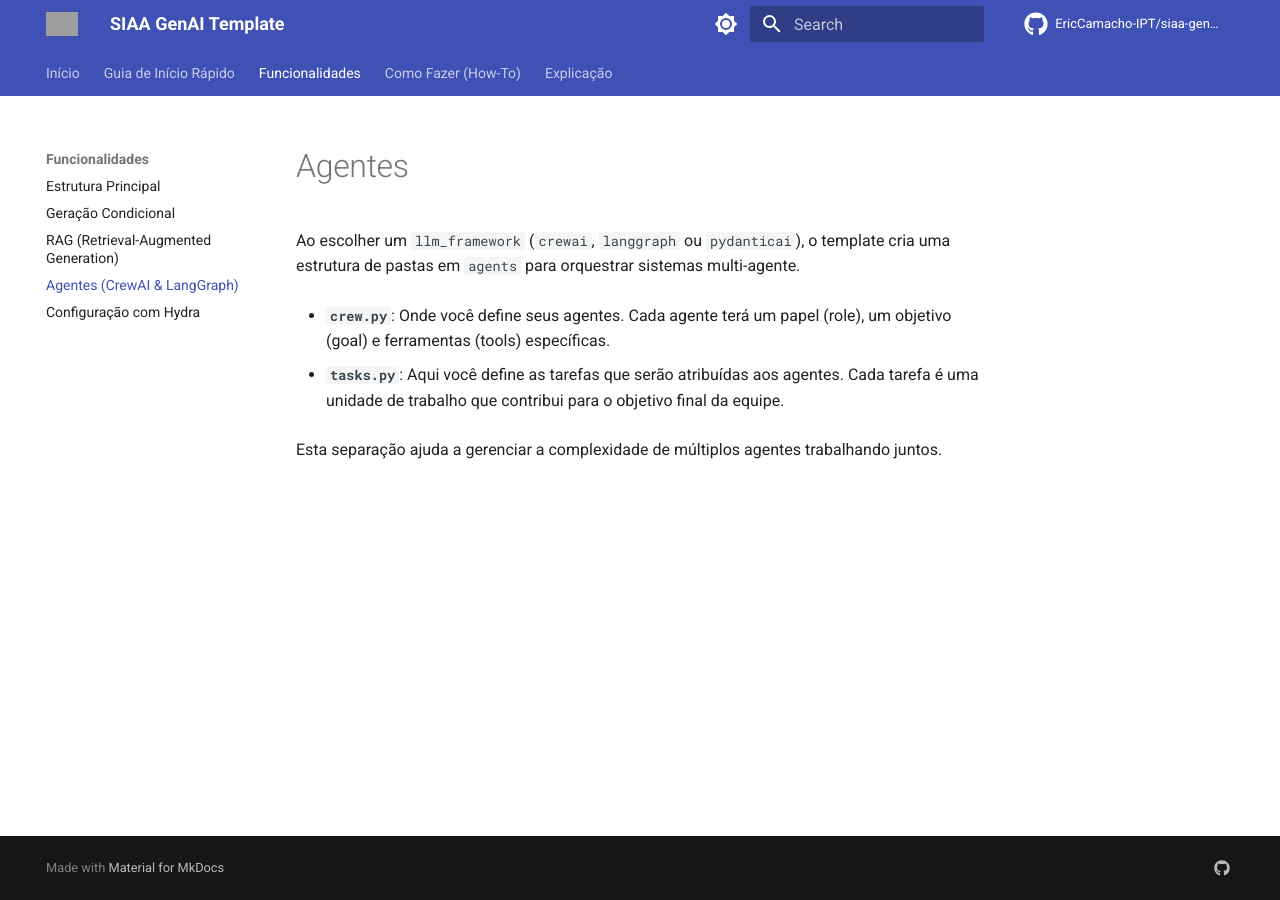
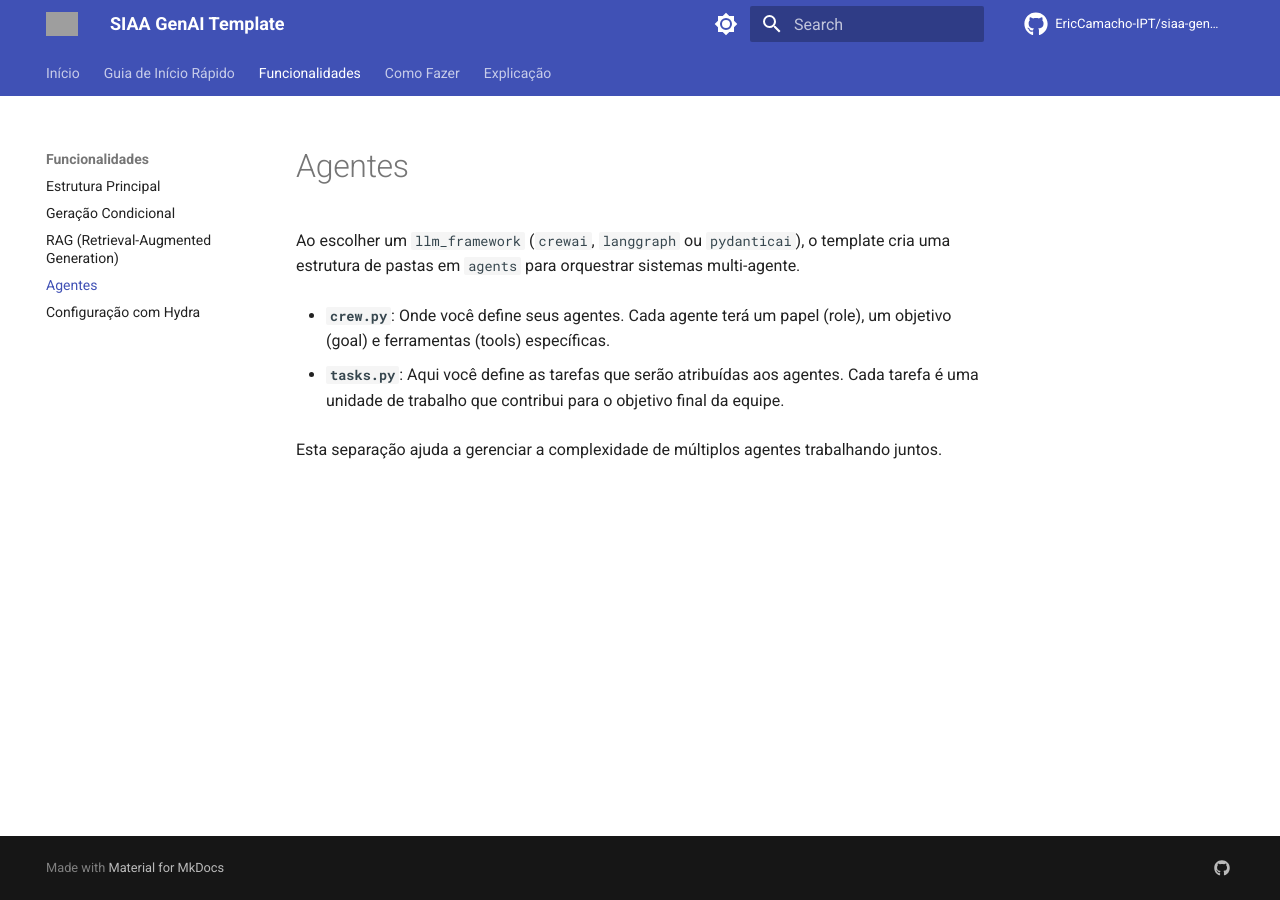
Before and after one commit to EricCamacho-IPT/siaa-genai-template, an MkDocs documentation site: the page built from docs/features/agents.md, in a window 1280 px wide. Built offline with MkDocs 1.6.1 and Material for MkDocs 9.7.7, drawn with Linux system fonts in a browser that asks for light colours; comment, search, counter and statistics services are not loaded; grey boxes are pictures that could not be loaded.

```diff
--- a/mkdocs.yml
+++ b/mkdocs.yml
@@ -80,9 +80,9 @@ nav:
     - 'Estrutura Principal': features/core-structure.md
     - 'Geração Condicional': features/conditional-generation.md
     - 'RAG (Retrieval-Augmented Generation)': features/rag.md
-    - 'Agentes (CrewAI & LangGraph)': features/agents.md
+    - 'Agentes': features/agents.md
     - 'Configuração com Hydra': features/hydra.md
-  - 'Como Fazer (How-To)':
+  - 'Como Fazer':
     - 'Como Customizar o Template': how-to/customizing.md
     - 'Como Publicar a Documentação': how-to/publishing-docs.md
   - 'Explicação': explanation.md
```
Also changed, not shown: 1 other file.
